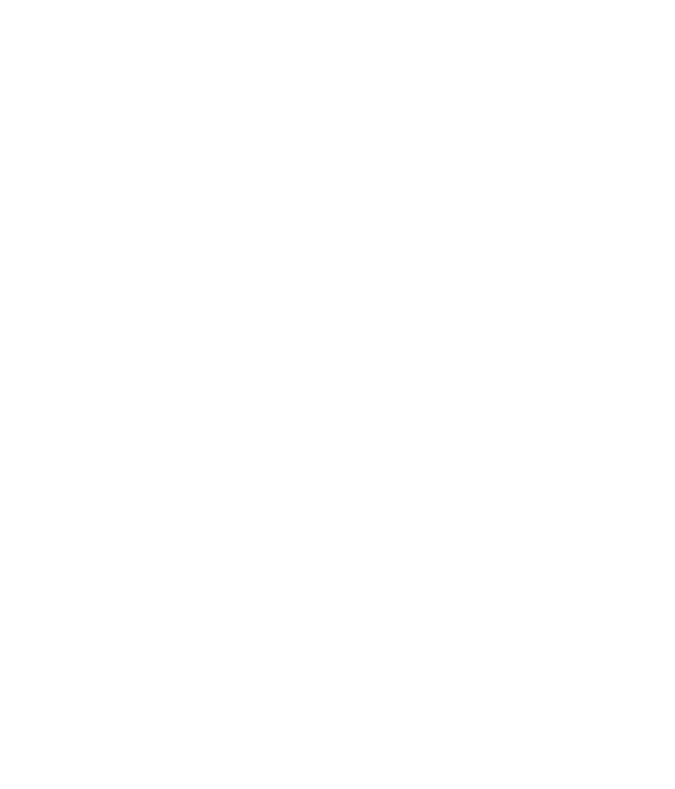
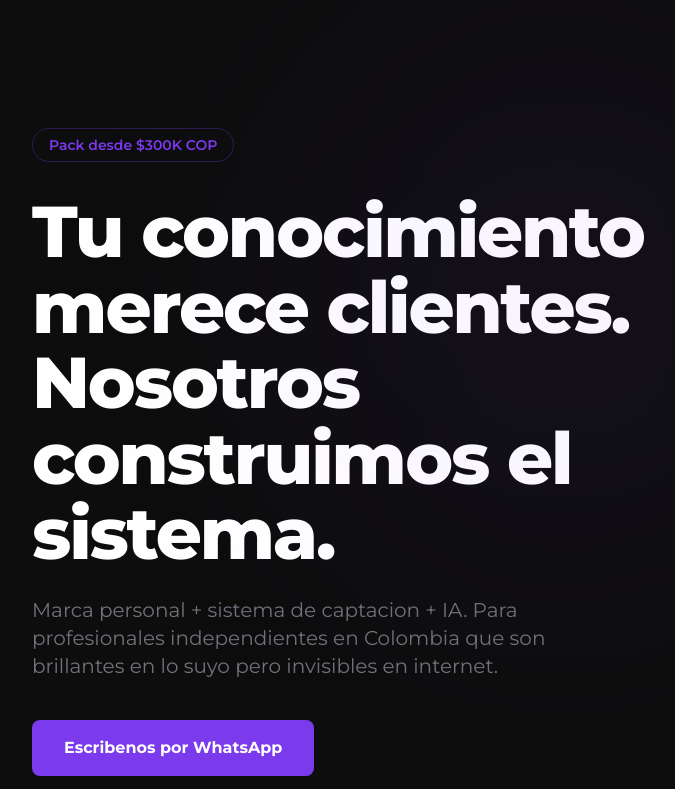
Before and after one commit to Aragan221/crecio-brand-kits, a plain HTML site: page landing-crecio.html in a window 1280 px wide. Shown: the top 789 px of the page, without its empty margins (56-731 px from the left). Drawn offline with nearby package versions, Linux system fonts and the light colour scheme.

Commit message:
Fix: corrige script tags (quita escapes que rompían la página)

```diff
--- a/landing-crecio.html
+++ b/landing-crecio.html
@@ -12,7 +12,7 @@
 <link rel="preconnect" href="https://fonts.googleapis.com">
 <link rel="preconnect" href="https://fonts.gstatic.com" crossorigin>
 <link href="https://fonts.googleapis.com/css2?family=Montserrat:wght@400;600;700;800&display=swap" rel="stylesheet">
-<script src="https://cdn.tailwindcss.com"><\/script>
+<script src="https://cdn.tailwindcss.com"></script>
 <script>
 tailwind.config = {
   theme: {
@@ -29,7 +29,7 @@ tailwind.config = {
     },
   },
 }
-<\/script>
+</script>
 <style>
 html { scroll-behavior: smooth; }
 body { font-family: 'Montserrat', sans-serif; background: #0D0D0D; color: #FFFFFF; }
```
